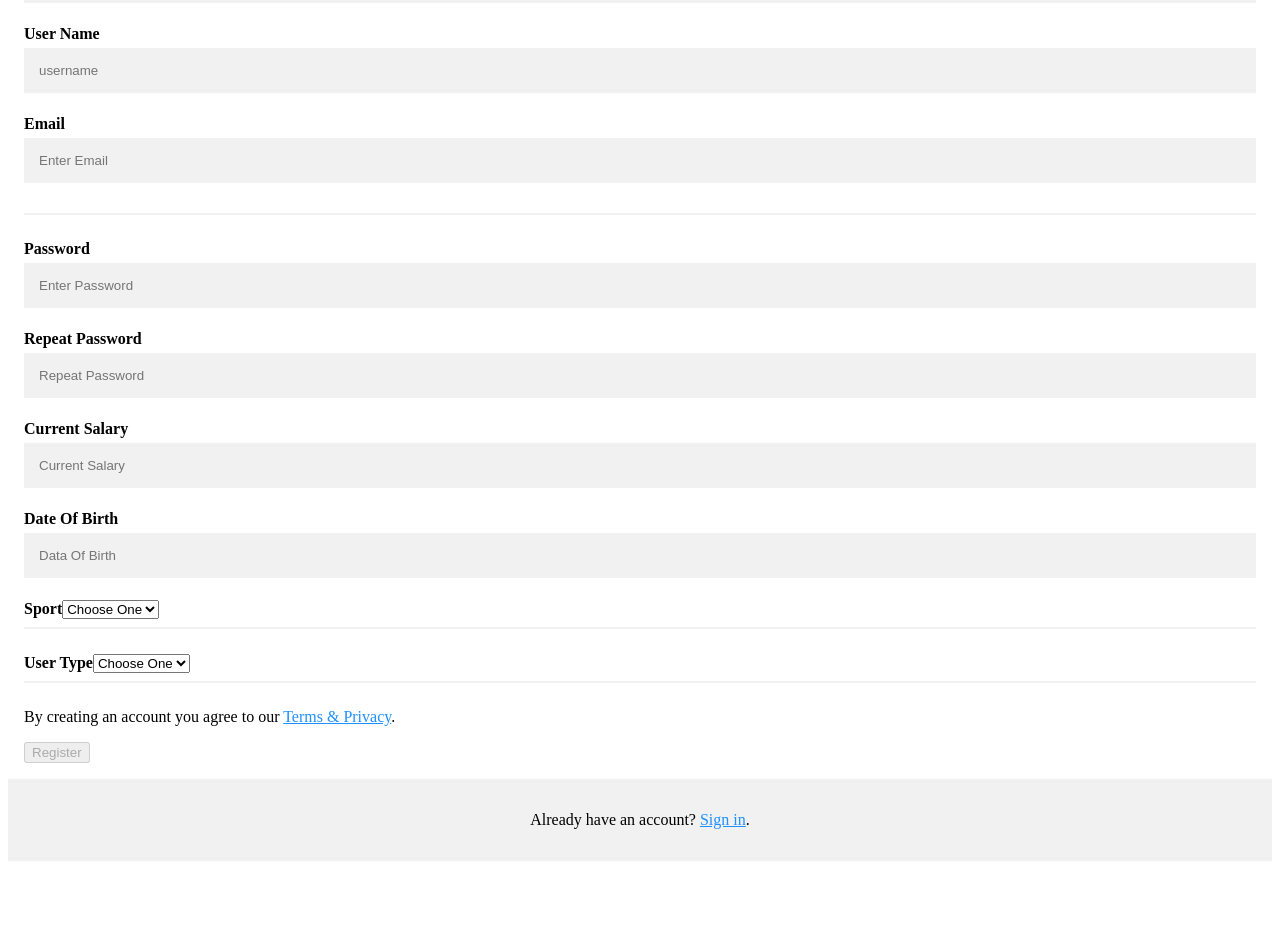
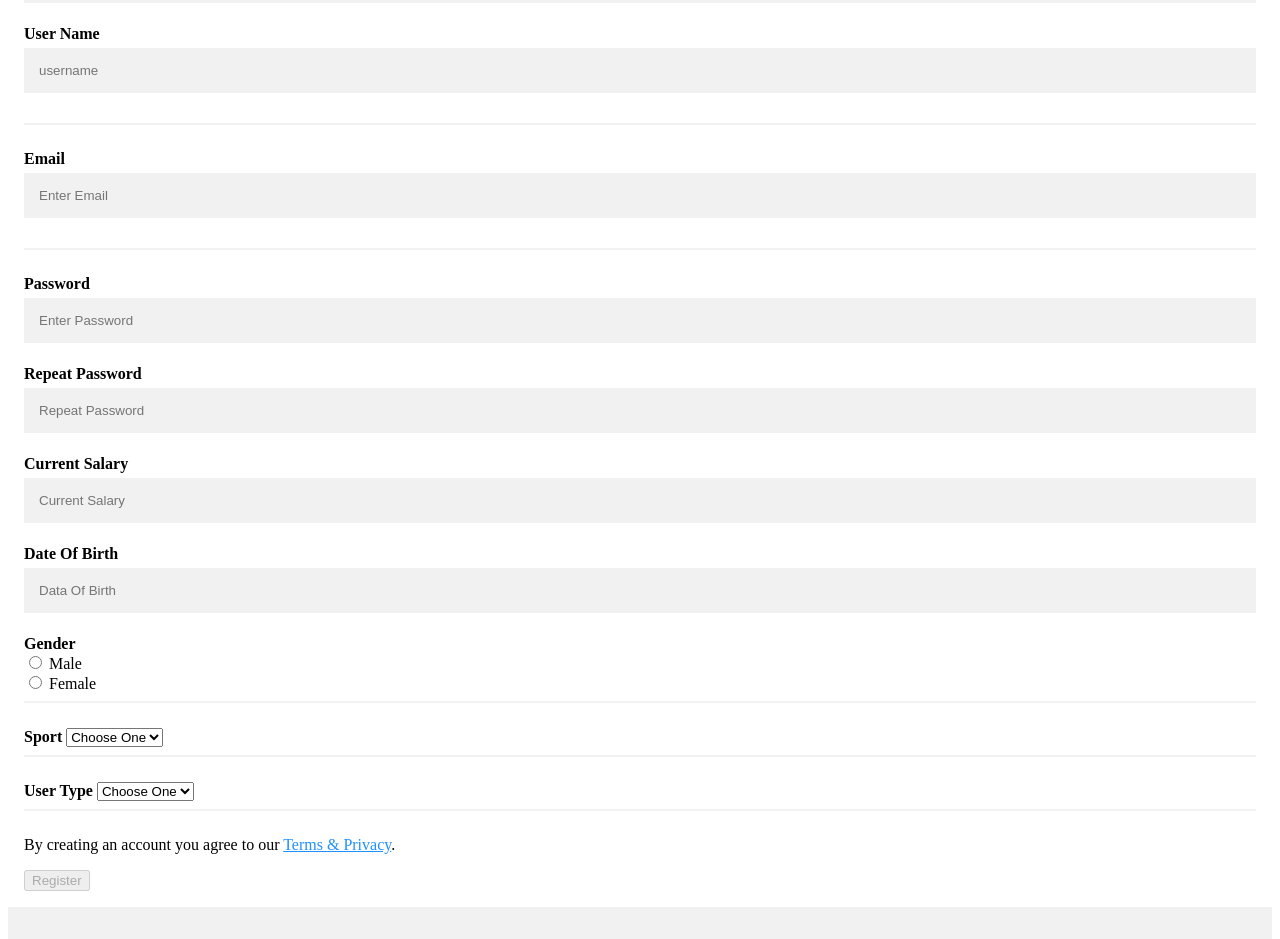
Before and after one commit to Honeylii/sportGo-ang, an Angular app: page / in a window 1280 px wide. Shown: the part 320-1259 px from the top of the page. Before the commit the page ends 1189 px from the top, so only its background shows below. Built offline with nearby package versions, Linux system fonts and the light colour scheme.

Commit message:
radio button added with two way binding method

```diff
--- a/src/app/register/register.component.html
+++ b/src/app/register/register.component.html
@@ -31,6 +31,8 @@
       ngModel
       required
     />
+
+    <hr />
 
     <label for="email"><b>Email</b></label>
     <input
@@ -87,24 +89,31 @@
       ngModel
       required
     />
-
-    <label for="currentSalary"><b>Sport</b></label>
+    <label for="genders"><b>Gender </b> </label>
+    <div class="radio" *ngFor="let gender of genders">
+      <label>
+        <input type="radio" name="gender" ngModel [value]="gender" required />
+      </label>
+      {{ gender }}
+    </div>
+    <hr />
+    <label for="currentSalary"><b>Sport </b></label>
     <select
       type="text"
       placeholder="Sport"
       name="sport"
       id="sport"
-      ngModel
+      [ngModel]="defaultSport"
       required
     >
-      <option value=""> Choose One</option>
+      <option value="Choose">Choose One</option>
       <option value="Volleyball">Volleyball</option>
       <option value="Basketball">Basketball</option>
       <option value="Soccer">Soccer</option>
     </select>
 
     <hr />
-    <label for="userType"><b>User Type</b></label>
+    <label for="userType"><b>User Type </b></label>
     <select
       type="text"
       placeholder="userType"
@@ -113,7 +122,7 @@
       ngModel
       required
     >
-      <option value=""> Choose One</option>
+      <option value="">Choose One</option>
       <option value="Player">Player</option>
       <option value="Coach">Coach</option>
       <option value="Team">Team</option>
--- a/src/app/register/register.component.ts
+++ b/src/app/register/register.component.ts
@@ -4,10 +4,12 @@ import { NgForm } from '@angular/forms';
 @Component({
   selector: 'app-register',
   templateUrl: './register.component.html',
-  styleUrls: ['./register.component.css']
+  styleUrls: ['./register.component.css'],
 })
 export class RegisterComponent implements OnInit {
   @ViewChild('f') signupForm: NgForm;
+  defaultSport = 'Choose';
+  genders = ['Male', 'Female'];
 
   constructor() {}
 
```
